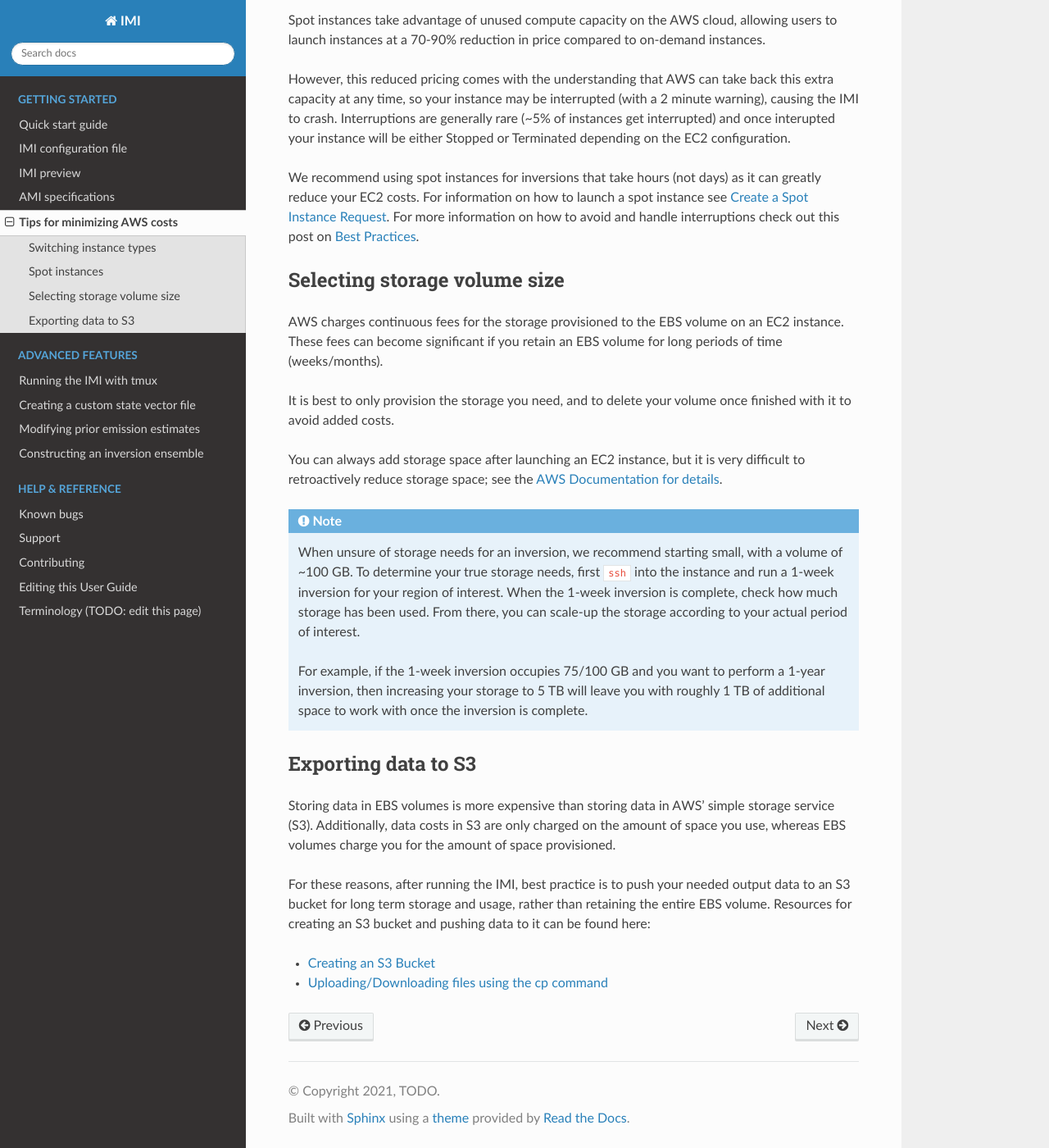
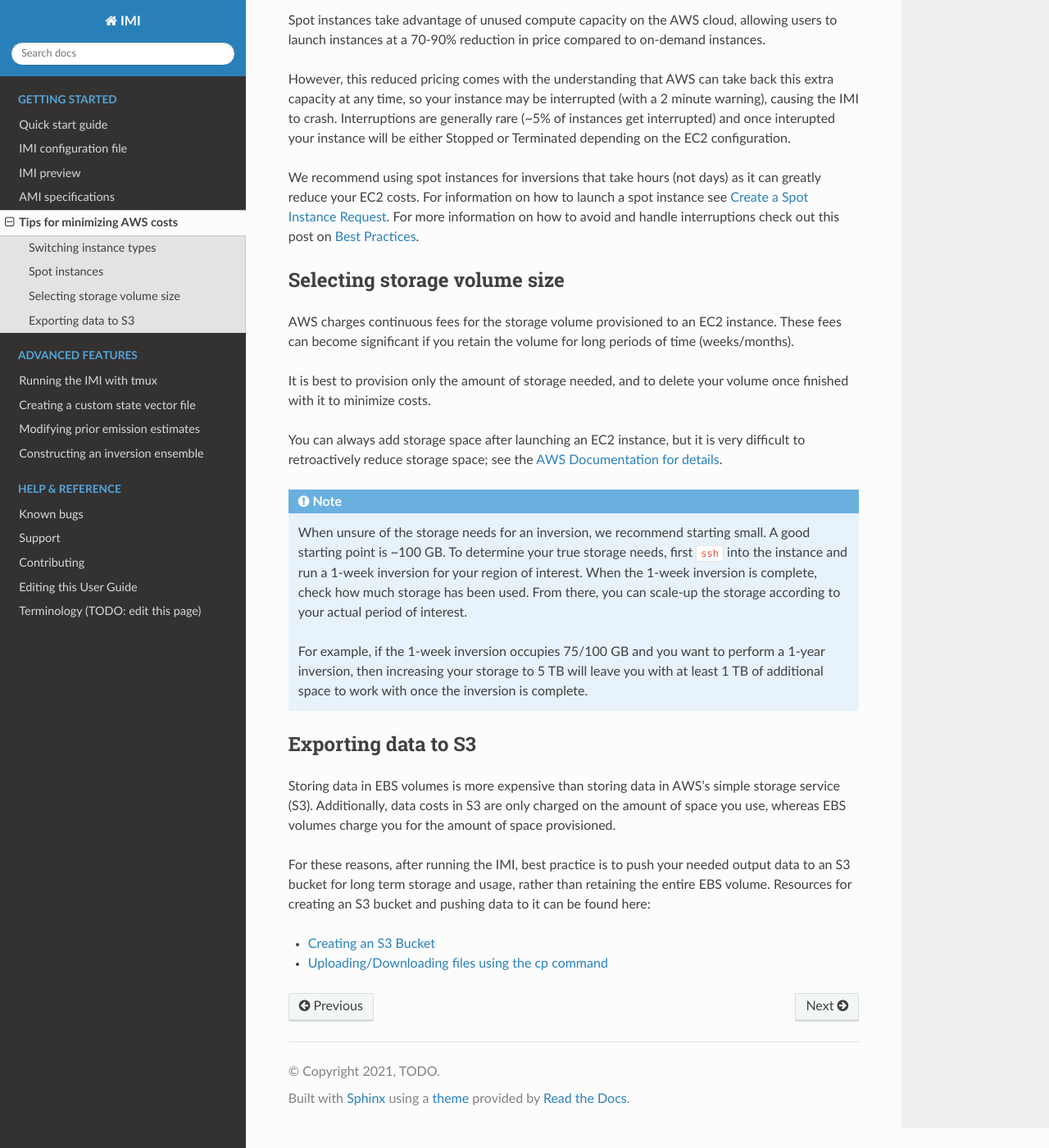
Before and after one commit to geoschem/integrated_methane_inversion, a Sphinx documentation site: the page built from docs/source/getting-started/minimizing-cost-tips.rst, in a window 1280 px wide and 1400 px high, scrolled down 451 px. Shown: the whole window at 82% size. Built offline with Sphinx 7.4.7 and the Read the Docs theme 2.0.0, drawn with Linux system fonts in a browser that asks for light colours; some of the changed text lies outside the part shown.

Commit message:
relative links + small edits, attempt N

```diff
--- a/docs/source/getting-started/minimizing-cost-tips.rst
+++ b/docs/source/getting-started/minimizing-cost-tips.rst
@@ -4,7 +4,7 @@
 
 Switching instance types
 ------------------------
-Performing an inversion with the IMI typically requires an EC2 instances with significant compute power. But if you only
+The IMI can be very efficient when run on an EC2 instance with significant compute power. But if you only
 wish to run the IMI preview or analyze output data, then much of this compute power will be wasted.
 
 Thankfully, it is possible to switch the instance type of an existing instance if you expect to be doing less compute-heavy work.
@@ -33,22 +33,22 @@
 
 Selecting storage volume size
 -----------------------------
-AWS charges continuous fees for the storage provisioned to the EBS volume on an EC2 instance.
-These fees can become significant if you retain an EBS volume for long periods of time (weeks/months).
+AWS charges continuous fees for the storage volume provisioned to an EC2 instance.
+These fees can become significant if you retain the volume for long periods of time (weeks/months).
 
-It is best to only provision the storage you need, and to delete your volume once finished with it to avoid added costs.
+It is best to provision only the amount of storage needed, and to delete your volume once finished with it to minimize costs.
 
 You can always add storage space after launching an EC2 instance, but it is very difficult to retroactively reduce storage space;
 see the `AWS Documentation for details <https://docs.aws.amazon.com/AWSEC2/latest/UserGuide/requesting-ebs-volume-modifications.html>`_.
 
 .. note::
-  When unsure of storage needs for an inversion, we recommend starting small, with a volume of ~100 GB.
+  When unsure of the storage needs for an inversion, we recommend starting small. A good starting point is ~100 GB.
   To determine your true storage needs, first ``ssh`` into the instance and run a 1-week inversion for
   your region of interest. When the 1-week inversion is complete, check how much storage has been used.
   From there, you can scale-up the storage according to your actual period of interest.
 
   For example, if the 1-week inversion occupies 75/100 GB and you want to perform a 1-year inversion,
-  then increasing your storage to 5 TB will leave you with roughly 1 TB of additional space to work with
+  then increasing your storage to 5 TB will leave you with at least 1 TB of additional space to work with
   once the inversion is complete.
 
 
@@ -56,7 +56,7 @@
 
 Exporting data to S3
 --------------------
-Storing data in EBS volumes is more expensive than storing data in AWS' simple storage service (S3).
+Storing data in EBS volumes is more expensive than storing data in AWS's simple storage service (S3).
 Additionally, data costs in S3 are only charged on the amount of space you use, whereas EBS volumes
 charge you for the amount of space provisioned.
 
--- a/docs/source/getting-started/quick-start.rst
+++ b/docs/source/getting-started/quick-start.rst
@@ -95,8 +95,8 @@
   100GB is generally sufficient for a 1-week inversion (such as for the Permian Basin), and 5 TB will likely be enough for a 1-year inversion.
 
   Storage costs typically amount to USD $100 per month per TB of provisioned space.
-  See our `advice on selecting storage volume size <minimizing-cost-tips.html#selectingStorageSize-label>`__ to help minimize storage fees.
-  When your inversion is complete, consider :ref:`copying output data to S3 <s3storage-label>` and
+  See our `advice on selecting storage volume size <minimizing-cost-tips.rst#selectingStorageSize-label>`__ to help minimize storage fees.
+  And when your inversion is complete, consider :ref:`copying output data to S3 <s3storage-label>` and
   :ref:`terminating your EC2 instance <shutdown-label>` to avoid continued storage fees.
 
 **Then, just click on "Review and Launch".** You don't need to touch other options this time.
@@ -216,4 +216,4 @@
 
   $ aws s3 cp </path/to/output/files> s3://<bucket-name> --recursive
 
-For more information on using ``s3`` check out our `tips for exporting data to S3 <minimizing-cost-tips.html#exportingS3-label>`__.
+For more information on using ``s3`` check out our `tips for exporting data to S3 <minimizing-cost-tips.rst#exportingS3-label>`__.
```
